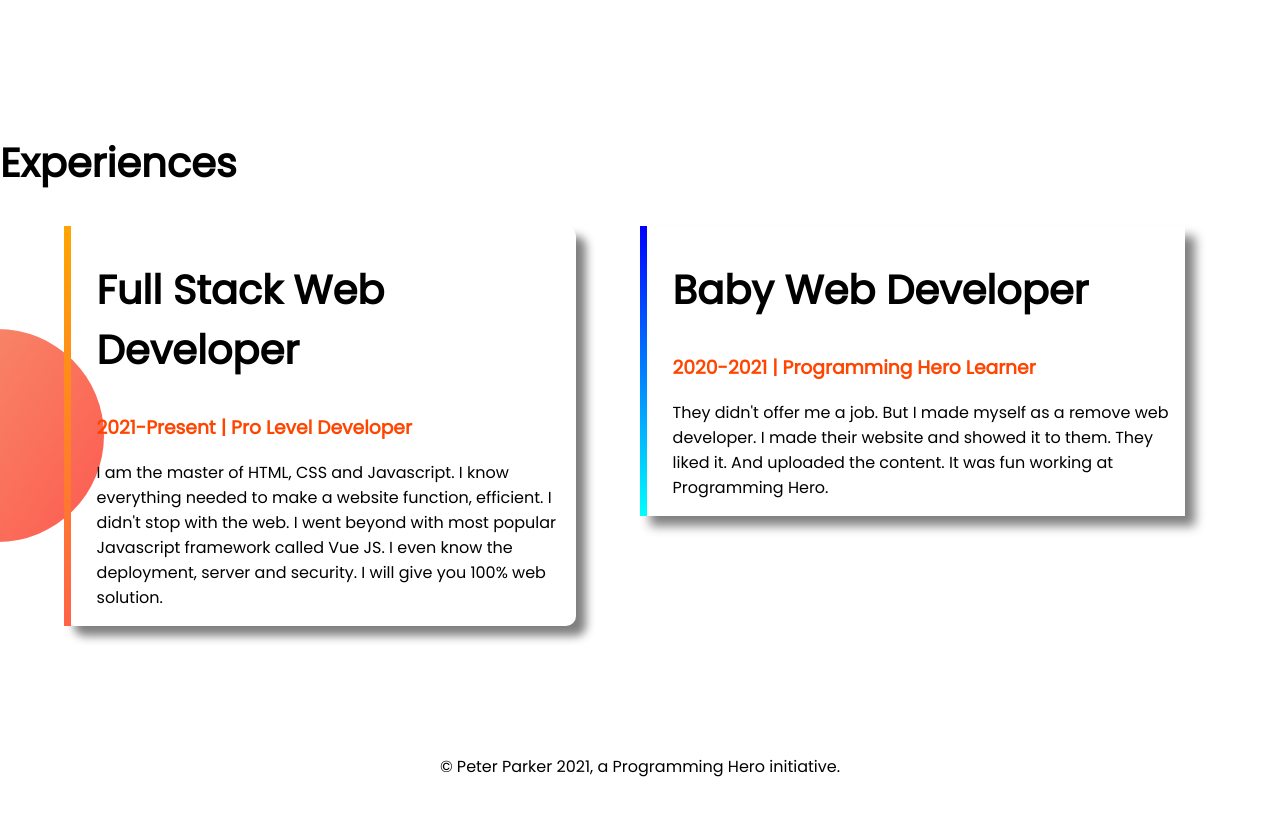
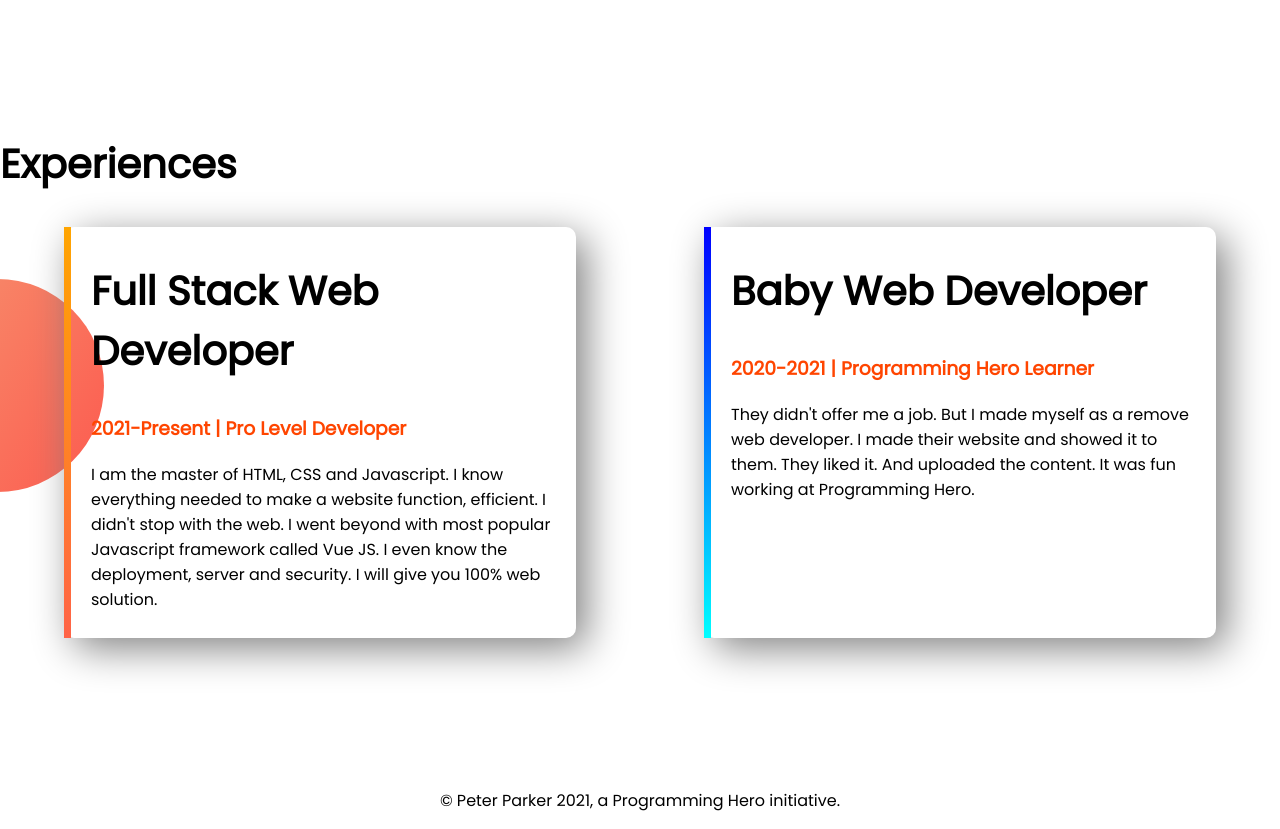
Before and after one commit to Syedakanijfaria/developer-portfolio, a plain HTML site: page index.html in a window 1280 px wide. Shown: the part 1180-2009 px from the top of the page. Before the commit the page ends 1975 px from the top, so only its background shows below. Drawn offline with Linux system fonts and the light colour scheme.

Commit message:
complete

```diff
--- a/index.html
+++ b/index.html
@@ -1,5 +1,6 @@
 <!DOCTYPE html>
 <html lang="en">
+
 <head>
     <meta charset="UTF-8">
     <meta http-equiv="X-UA-Compatible" content="IE=edge">
@@ -10,47 +11,59 @@
     <link href="https://fonts.googleapis.com/css2?family=Poppins&display=swap" rel="stylesheet">
     <link rel="stylesheet" href="style.css">
 </head>
+
 <body>
-    <section class="first-section">
+    <section class="first-section flexible-container">
         <div class="half-width">
             <h1 style="font-size: 50px;"> Welcome To</h1>
             <h2><span>Peter Parker</span> World</h2>
             <h3>Build Climber and Train Stopper</h3>
-            <p> You might saw me jumping, climbing buildings, and stopping trains. But nobody pays me a dime for that work. That's why I am learning and mastering web development. I will not stop until I become the Web Development Hero.</p>
-            <a class="acnhorbutton" href="http://https://www.linkedin.com/company/programminghero/" target="_blank" rel="noopener noreferrer">Hire Me</a>
+            <p> You might saw me jumping, climbing buildings, and stopping trains. But nobody pays me a dime for that
+                work. That's why I am learning and mastering web development. I will not stop until I become the Web
+                Development Hero.</p>
+            <a class="acnhorbutton" href="http://https://www.linkedin.com/company/programminghero/" target="_blank"
+                rel="noopener noreferrer">Hire Me</a>
         </div>
         <div class="half-width">
             <img src="images/jhankar.png" alt="profile">
         </div>
     </section>
 
-    <section class="second-section">
+    <section class="second-section flexible-container">
         <div class="half-width">
             <img src="images/jhankar2.png" alt="profile">
         </div>
         <div class="half-width">
             <h1 style="font-size: 50px;">Big Dream</h1>
             <h2>Become a web developer</h2>
-            <h3>I already learned the basic HTML and CSS. I can build any simple website. I can even teach my grandma how to make simple website. My goal is to build 3 websites and learn advanced topics.</p>
-            <a class="acnhorbutton" href="http://https://www.linkedin.com/company/programminghero/" target="_blank" rel="noopener noreferrer">Download Resume</a>
+            <h3>I already learned the basic HTML and CSS. I can build any simple website. I can even teach my grandma
+                how to make simple website. My goal is to build 3 websites and learn advanced topics.</p>
+                <a class="acnhorbutton" href="http://https://www.linkedin.com/company/programminghero/" target="_blank"
+                    rel="noopener noreferrer">Download Resume</a>
         </div>
     </section>
 
     <section class="third-section">
-            <h2>Experiences</h2>
-            <div id="full" class="half-width">
+        <h2>Experiences</h2>
+        <div class="flexible-container">
+            <div id="full" class="experienc-item">
                 <h2>Full Stack Web Developer</h2>
                 <h3 style="color: orangered;">2021-Present | Pro Level Developer</h3>
-                <p>I am the master of HTML, CSS and Javascript. I know everything needed to make a website function, efficient. I didn't stop with the web. I went beyond with most popular Javascript framework called Vue JS. I even know the deployment, server and security. I will give you 100% web solution.
+                <p>I am the master of HTML, CSS and Javascript. I know everything needed to make a website function,
+                    efficient. I didn't stop with the web. I went beyond with most popular Javascript framework called
+                    Vue
+                    JS. I even know the deployment, server and security. I will give you 100% web solution.
                 </p>
             </div>
-
-            <div id="baby"class="half-width">
+            <div id="baby" class="experienc-item">
                 <h2>Baby Web Developer</h2>
                 <h3 style="color: orangered;">2020-2021 | Programming Hero Learner</h3>
-                <p>They didn't offer me a job. But I made myself as a remove web developer. I made their website and showed it to them. They liked it. And uploaded the content. It was fun working at Programming Hero.
+                <p>They didn't offer me a job. But I made myself as a remove web developer. I made their website and
+                    showed
+                    it to them. They liked it. And uploaded the content. It was fun working at Programming Hero.
                 </p>
             </div>
+        </div>
     </section>
 
     <footer>
@@ -58,4 +71,5 @@
     </footer>
 
 </body>
+
 </html>
--- a/style.css
+++ b/style.css
@@ -8,6 +8,10 @@ h2{
 h2 span{
     font-size: 40px;
     color: #FFC61D;
+}
+.flexible-container{
+    display: flex;
+    margin-bottom: 150px;
 }
 .half-width{
     width: 40%;
@@ -20,7 +24,7 @@ h2 span{
 }
 .acnhorbutton{
     text-decoration: none;
-    background: linear-gradient(lightsalmon, tomato);
+    background-image: linear-gradient(lightsalmon, tomato);
     padding: 10px 40px;
     border-radius: 5px;
     color: white;
@@ -29,38 +33,42 @@ h2 span{
 .first-section{
    background-image: url("images/top-banner.png");
    background-repeat: no-repeat;
-   padding-bottom: 50%;
 }
 
 .second-section{
     background-image: url("images/dream-bg.png");
     background-repeat: no-repeat;
     background-position: right;
-    padding-bottom: 50%;
  }
 
  .third-section{
     background-image: url("images/exp-bg.png");
     background-repeat: no-repeat;
     background-position: left;
-    padding-bottom: 40%;
+ }
+
+ .experienc-item{
+    width: 40%;
+    margin-left: 5%;
+    margin-right: 5%;
+    padding-left: 20px;
+    padding-right: 10px;
+    padding-bottom: 10px;
+    border-radius: 10px;
+    box-shadow: 10px 10px 40px gray;
  }
  #full{
-    box-sizing: border-box;
-    box-shadow: 10px 10px 10px gray;
-    border-radius: 10px;
     border-left: 7px solid;
     border-image: linear-gradient(orange, tomato);
     border-image-slice: 1;
  }
  #baby{
-    box-shadow: 10px 10px 10px gray;
+
     border-left: 7px solid;
     border-image: linear-gradient(blue, cyan);
     border-image-slice: 1;
  }
 
-
  footer p{
      text-align: center;
  }
```
Also changed, not shown: New Text Document.txt (deleted).
